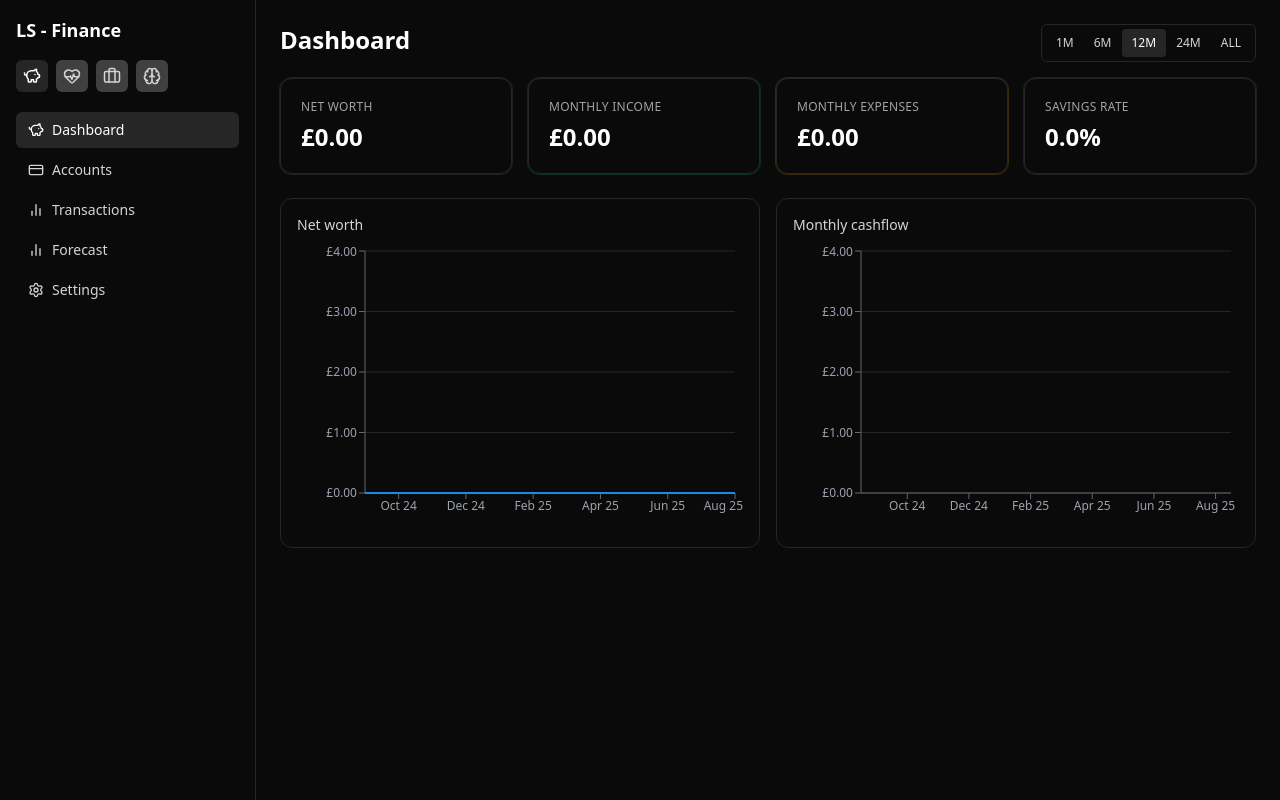
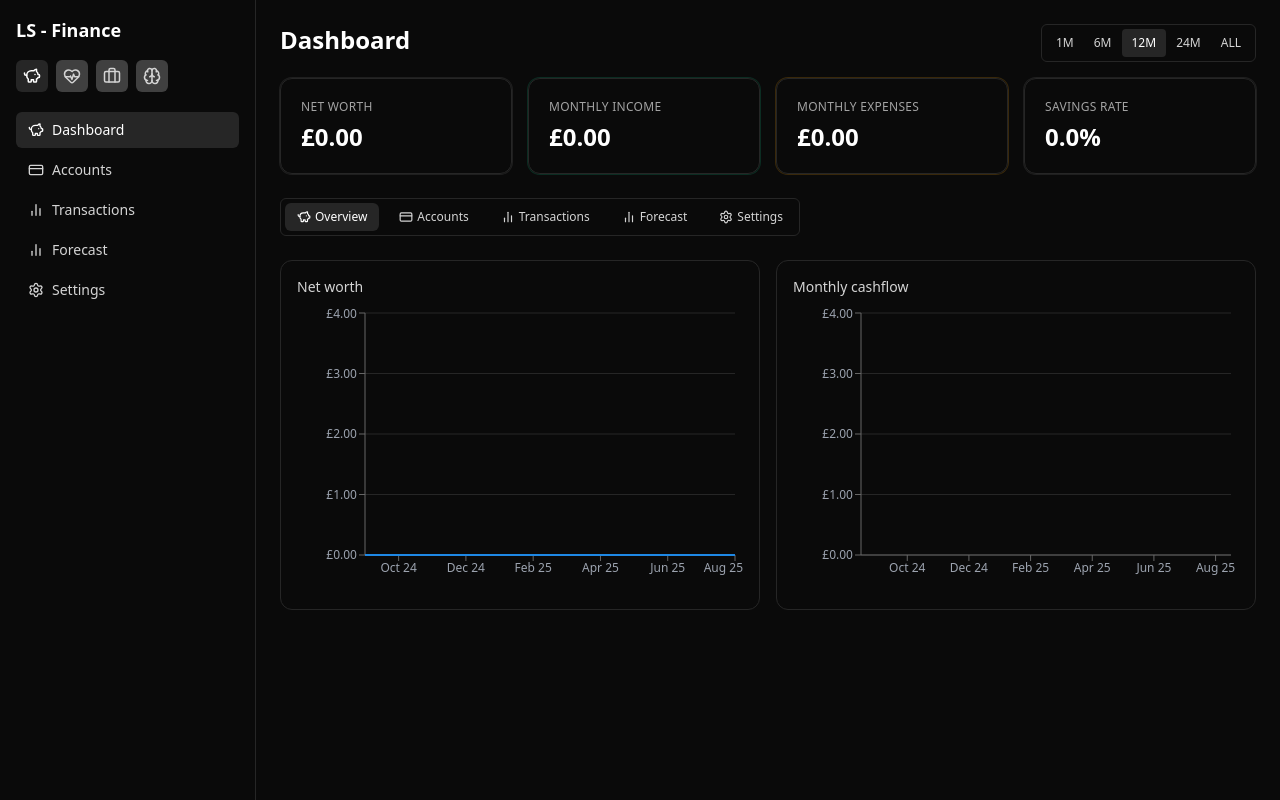
Before and after one commit to EthDevelopment/Lifesculptor-V1, a React (Vite) app in the folder lifesculptor-finance/: page /finance in a window 1280 px wide. Built offline with nearby package versions, Linux system fonts and the light colour scheme.

Commit message:
page tabs functional

```diff
--- a/lifesculptor-finance/src/components/dashboard/Dashboard.tsx
+++ b/lifesculptor-finance/src/components/dashboard/Dashboard.tsx
@@ -28,6 +28,7 @@ export default function Dashboard({
   range,
   onRangeChange,
   actionsRight,
+  tabs, // <- NEW
 }: {
   title: string;
   subtitle?: ReactNode;
@@ -37,6 +38,7 @@ export default function Dashboard({
   range?: RangeKey;
   onRangeChange?: (v: RangeKey) => void;
   actionsRight?: ReactNode;
+  tabs?: ReactNode; // <- NEW
 }) {
   return (
     <DashboardShell
@@ -63,6 +65,9 @@ export default function Dashboard({
         ))}
       </div>
 
+      {/* Page Tabs (below metrics, above charts) */}
+      {tabs ? <div className="mt-4">{tabs}</div> : null}
+
       {/* Top charts */}
       {chartsTop.length ? (
         <div className="grid grid-cols-1 lg:grid-cols-2 gap-4">
--- /dev/null
+++ b/lifesculptor-finance/src/components/nav/PageTabs.tsx
@@ -0,0 +1,36 @@
+import { NavLink } from "react-router-dom";
+import type { ReactNode } from "react";
+
+export type PageTab = {
+  to: string;
+  label: string;
+  icon?: ReactNode;
+  end?: boolean;
+};
+
+export default function PageTabs({ items }: { items: PageTab[] }) {
+  return (
+    <div className="mb-4">
+      <div className="inline-flex gap-2 rounded-md border border-neutral-800 bg-neutral-950/70 p-1">
+        {items.map((it) => (
+          <NavLink
+            key={it.to}
+            to={it.to}
+            end={it.end ?? true}
+            className={({ isActive }) =>
+              [
+                "px-3 py-1.5 text-xs rounded-md transition-colors inline-flex items-center gap-1",
+                isActive
+                  ? "bg-neutral-800 text-white"
+                  : "text-neutral-300 hover:bg-neutral-900",
+              ].join(" ")
+            }
+          >
+            {it.icon}
+            <span>{it.label}</span>
+          </NavLink>
+        ))}
+      </div>
+    </div>
+  );
+}
--- a/lifesculptor-finance/src/features/finance/pages/Dashboard.tsx
+++ b/lifesculptor-finance/src/features/finance/pages/Dashboard.tsx
@@ -3,6 +3,14 @@ import Dashboard, {
   type Metric,
   type ChartBlock,
 } from "@/components/dashboard/Dashboard";
+import PageTabs from "@/components/nav/PageTabs";
+import {
+  BarChart2,
+  CreditCard,
+  PiggyBank,
+  Settings as Cog,
+} from "lucide-react";
+
 import { useFinanceStore } from "@/features/finance/stores/useFinanceStore";
 import { gbp } from "@/lib/format";
 import { COLORS } from "@/constants/colors";
@@ -28,7 +36,29 @@ import {
 
 export default function FinanceDashboard() {
   const [range, setRange] = useState<RangeKey>("12M");
-
+  const tabs = (
+    <PageTabs
+      items={[
+        { to: "/finance", label: "Overview", icon: <PiggyBank size={14} /> },
+        {
+          to: "/finance/accounts",
+          label: "Accounts",
+          icon: <CreditCard size={14} />,
+        },
+        {
+          to: "/finance/transactions",
+          label: "Transactions",
+          icon: <BarChart2 size={14} />,
+        },
+        {
+          to: "/finance/forecast",
+          label: "Forecast",
+          icon: <BarChart2 size={14} />,
+        },
+        { to: "/finance/settings", label: "Settings", icon: <Cog size={14} /> },
+      ]}
+    />
+  );
   // store selectors
   const netWorthAt = useFinanceStore((s) => s.netWorthAt);
   const monthIncome = useFinanceStore((s) => s.monthIncome());
@@ -189,6 +219,7 @@ export default function FinanceDashboard() {
       chartsTop={chartsTop}
       range={range}
       onRangeChange={setRange}
+      tabs={tabs}
     />
   );
 }
```
